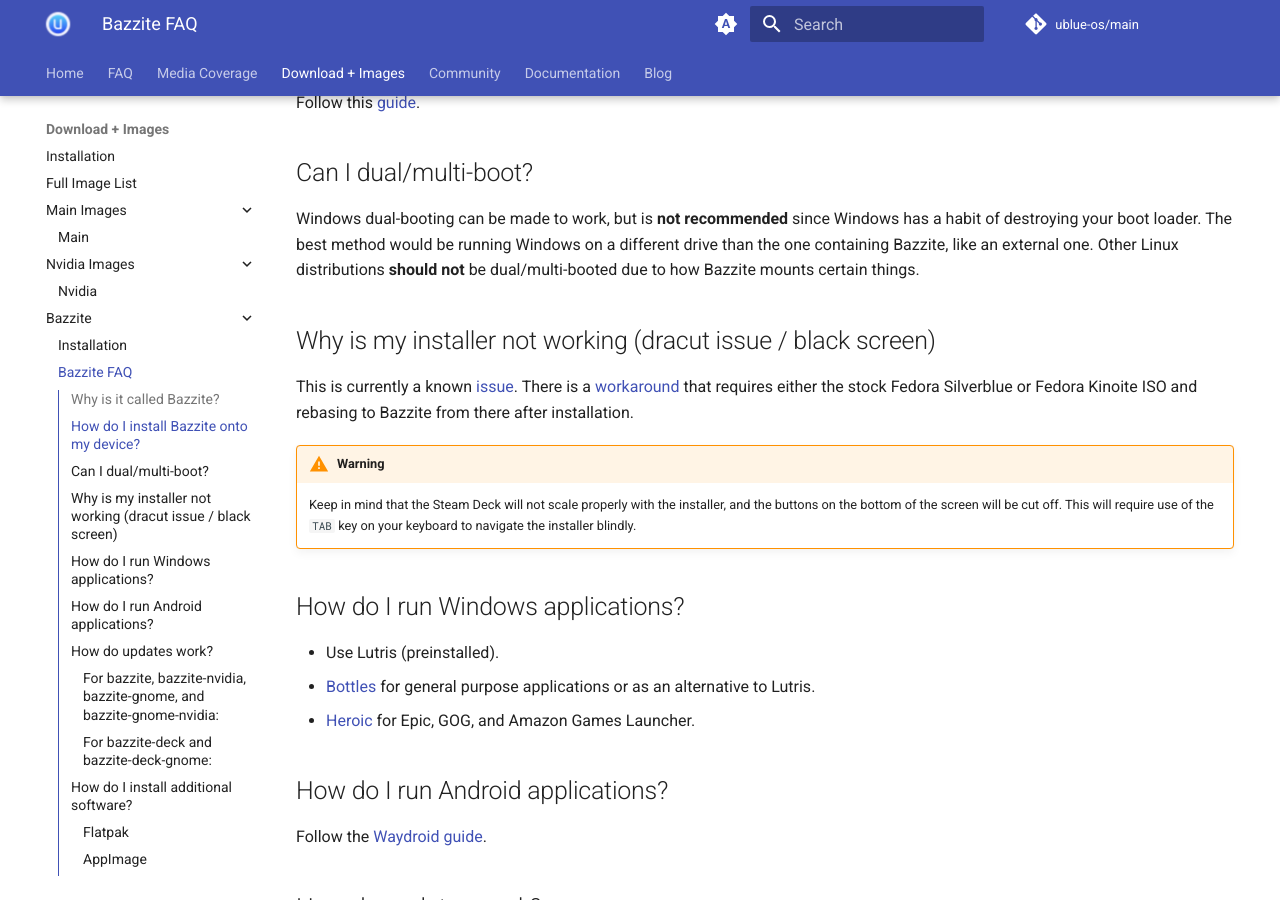
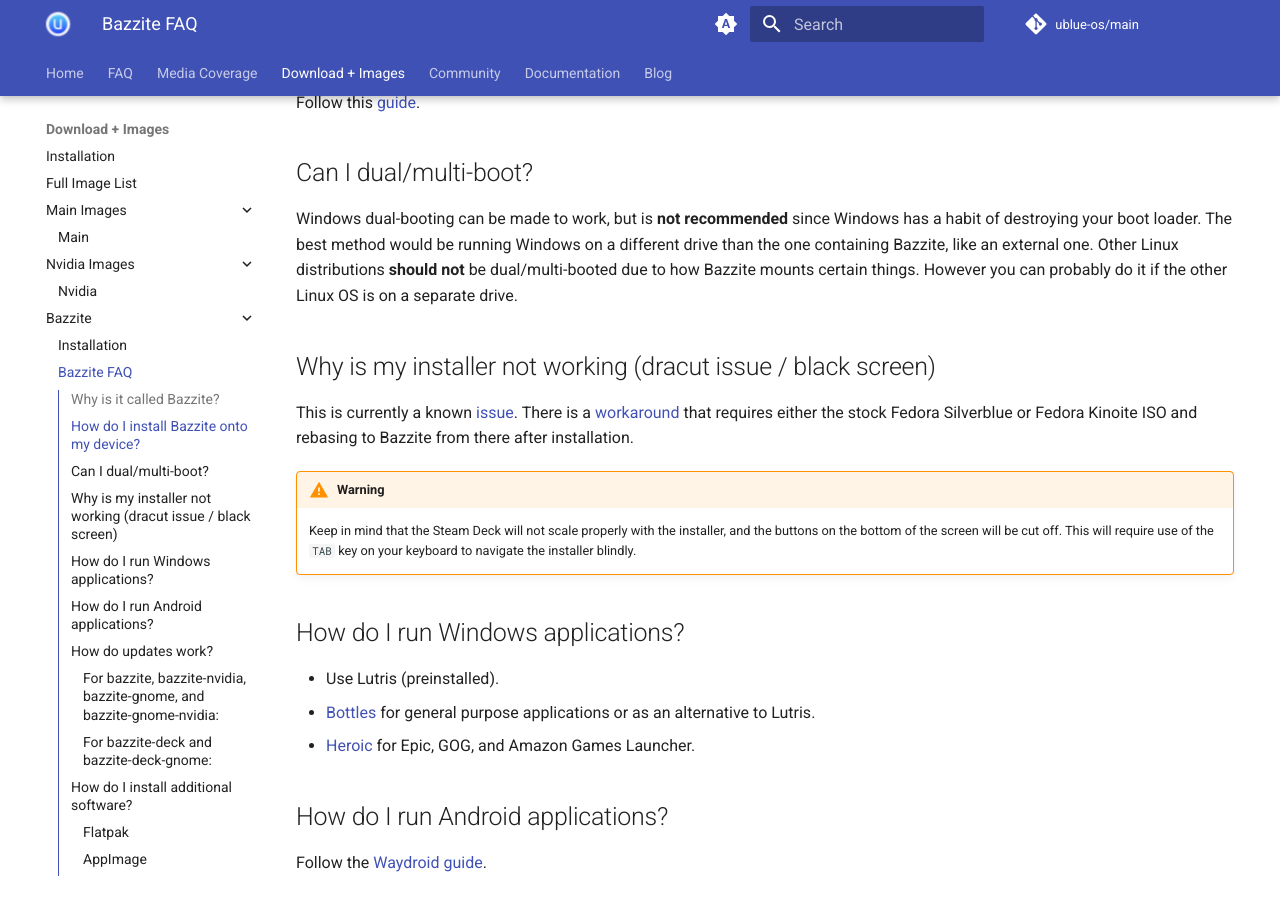
Before and after one commit to ublue-os/website, an MkDocs documentation site: the page built from docs/images/bazzite/FAQ.md, in a window 1280 px wide and 900 px high, scrolled down 396 px. Built offline with MkDocs 1.6.1 and Material for MkDocs 9.7.7, drawn with Linux system fonts in a browser that asks for light colours; comment, search, counter and statistics services are not loaded.

Commit message:
fix: specify linux distros can be dual booted IF
they are on different drives.

```diff
--- a/docs/images/bazzite/FAQ.md
+++ b/docs/images/bazzite/FAQ.md
@@ -9,7 +9,7 @@ Follow this [guide](/images/bazzite/installation/).
 
 ## Can I dual/multi-boot?
 
-Windows dual-booting can be made to work, but is **not recommended** since Windows has a habit of destroying your boot loader.  The best method would be running Windows on a different drive than the one containing Bazzite, like an external one.  Other Linux distributions **should not** be dual/multi-booted due to how Bazzite mounts certain things.
+Windows dual-booting can be made to work, but is **not recommended** since Windows has a habit of destroying your boot loader.  The best method would be running Windows on a different drive than the one containing Bazzite, like an external one.  Other Linux distributions **should not** be dual/multi-booted due to how Bazzite mounts certain things.  However you can probably do it if the other Linux OS is on a separate drive.
 
 ## Why is my installer not working (dracut issue / black screen)
 
```
